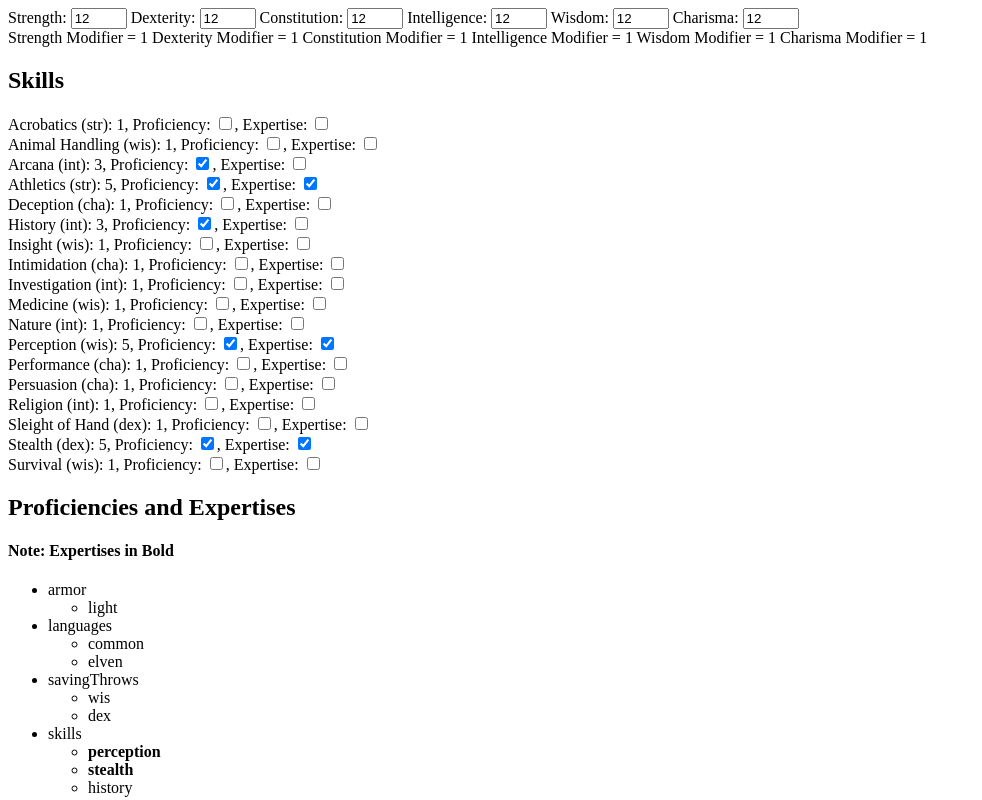
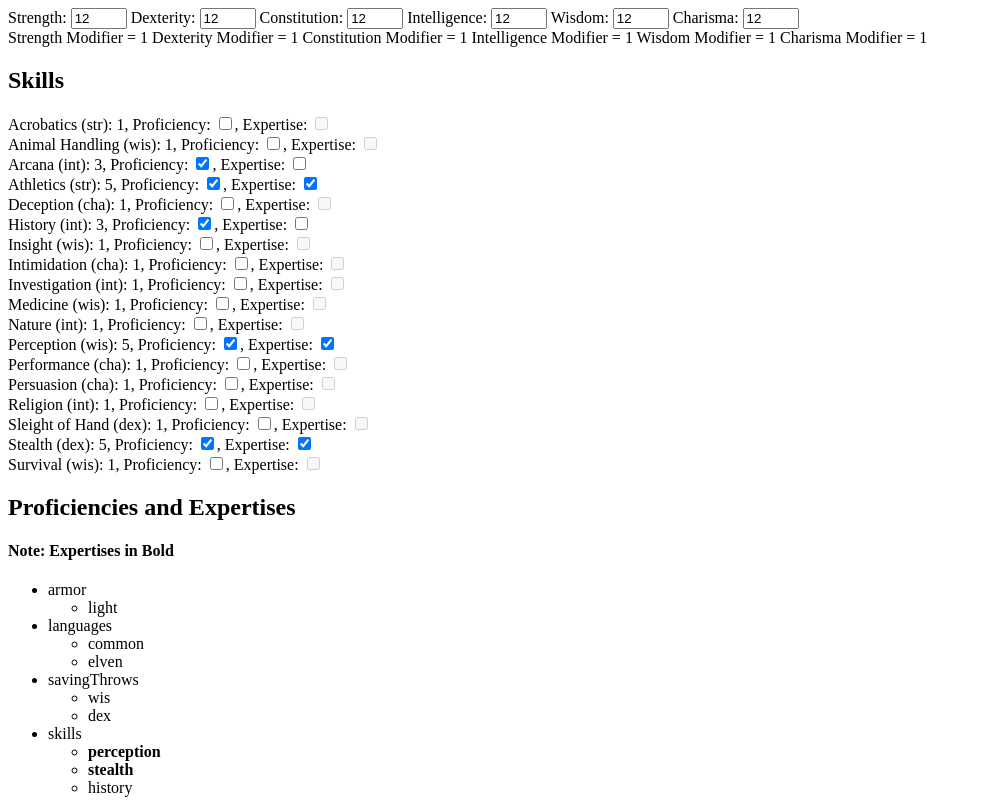
Before and after one commit to cjb3768/TryingAngular, an Angular app in the folder char-sheet-gen/: page / in a window 1280 px wide. Shown: the top 800 px of the page, without its empty margins (0-982 px from the left). Built offline with nearby package versions, Linux system fonts and the light colour scheme.

Commit message:
Convert Skills component to support FormGroups Also now support disabling/enabling expertise checkbox based on status of proficiency checkbox.

```diff
--- a/char-sheet-gen/src/app/skills/skills.component.html
+++ b/char-sheet-gen/src/app/skills/skills.component.html
@@ -2,6 +2,12 @@
 
 <div *ngFor="let skill of skills | keyvalue">
   {{skill.value.printName}} ({{skill.value.ability}}): {{skill.value.modifier}},
-  Proficiency: <input type="checkbox" [formControl]="proficiencyControls[skill.key]" (click)="proficiencyChange(proficiencyControls[skill.key], expertiseControls[skill.key], skill.key)">,
-  Expertise: <input type="checkbox" [formControl]="expertiseControls[skill.key]" (click)="expertiseChange(proficiencyControls[skill.key], expertiseControls[skill.key], skill.key)">
+  <label [formGroup]="this.proficiencyControls" class="prof">
+    <!---Proficiency: <input type="checkbox" formControlName="{{skill.key}}" (click)="proficiencyChange(proficiencyControls.get(skill.key), this.get(expertiseControls).get(skill.key), skill.key)">,--->
+    Proficiency: <input type="checkbox" formControlName="{{skill.key}}" (change)="setProficiency(skill.key)">,
+  </label>
+  <label [formGroup]="this.expertiseControls" class="exp">
+    <!---Expertise: <input type="checkbox" formControlName="{{skill.key}}" (click)="expertiseChange(proficiencyControls[skill.key], expertiseControls[skill.key], skill.key)">--->
+    Expertise: <input type="checkbox" formControlName="{{skill.key}}" (change)="setExpertise(skill.key)">
+  </label>
 </div>
--- a/char-sheet-gen/src/app/skills/skills.component.ts
+++ b/char-sheet-gen/src/app/skills/skills.component.ts
@@ -1,10 +1,9 @@
 import { Component, OnInit } from '@angular/core';
-import { FormControl } from '@angular/forms';
+import { AbstractControl, FormControl, FormGroup } from '@angular/forms';
 
 import { AbilityScoresService } from '../ability-scores.service';
 import { ProficienciesService } from '../proficiencies.service';
 import { SkillList } from '../skill-list';
-import { SkillControlList } from '../skill-control-list';
 
 @Component({
   selector: 'app-skills',
@@ -35,7 +34,7 @@ export class SkillsComponent implements OnInit {
   };
 
   //form controls
-  proficiencyControls: SkillControlList = {
+  proficiencyControls = new FormGroup({
     acrobatics:     new FormControl(this.proficienciesService.hasProficiency('skills','acrobatics')),
     animalHandling: new FormControl(this.proficienciesService.hasProficiency('skills','animalHandling')),
     arcana:         new FormControl(this.proficienciesService.hasProficiency('skills','arcana')),
@@ -54,9 +53,9 @@ export class SkillsComponent implements OnInit {
     sleightOfHand:  new FormControl(this.proficienciesService.hasProficiency('skills','sleightOfHand')),
     stealth:        new FormControl(this.proficienciesService.hasProficiency('skills','stealth')),
     survival:       new FormControl(this.proficienciesService.hasProficiency('skills','survival'))
-  }
+  });
 
-  expertiseControls: SkillControlList = {
+  expertiseControls = new FormGroup({
     acrobatics:     new FormControl(this.proficienciesService.hasExpertise('skills','acrobatics')),
     animalHandling: new FormControl(this.proficienciesService.hasExpertise('skills','animalHandling')),
     arcana:         new FormControl(this.proficienciesService.hasExpertise('skills','arcana')),
@@ -75,12 +74,17 @@ export class SkillsComponent implements OnInit {
     sleightOfHand:  new FormControl(this.proficienciesService.hasExpertise('skills','sleightOfHand')),
     stealth:        new FormControl(this.proficienciesService.hasExpertise('skills','stealth')),
     survival:       new FormControl(this.proficienciesService.hasExpertise('skills','survival'))
-  }
+  });
 
   constructor(private abilityScoresService: AbilityScoresService, private proficienciesService: ProficienciesService) { }
 
   ngOnInit() {
-
+    //disable all expertise controls where the character lacks proficiency
+    for (let s in this.skills){
+      if (!this.proficienciesService.hasProficiency('skills', s)){
+        this.expertiseControls.controls[s].disable();
+      }
+    }
   }
 
   calculateSkillModifier(skillName: string, abilityName: string) : number {
@@ -96,40 +100,57 @@ export class SkillsComponent implements OnInit {
     }
   }
 
-  proficiencyChange(proficiencyControl: FormControl, expertiseControl: FormControl, skillName: string){
+  proficiencyChange(proficiencyControl: AbstractControl, expertiseControl: AbstractControl, skillName: string){
     //handle change in proficiency
-    if (proficiencyControl.value == true){
-      console.log('Unchecking - should remove proficiency and expertise');
+    if (proficiencyControl.value){
+      console.log('Box checked - should add proficiency');
+      //add proficiency
+      console.log(this.proficienciesService.addProficiency('skills', skillName));
+      //reactivate expertiseControl
+      expertiseControl.enable();
+    }
+    else{
+      console.log('Box unchecked - should remove proficiency and expertise');
       //remove proficiency (and expertise, if relevant)
       console.log(this.proficienciesService.removeProficiency('skills', skillName));
       //uncheck expertiseControl
       expertiseControl.setValue(false);
-    }
-    else{
-      console.log('Checking - should add proficiency');
-      //add proficiency
-      console.log(this.proficienciesService.addProficiency('skills', skillName));
+      //deactivate expertiseControl
+      expertiseControl.disable();
     }
 
     //recalculate skill modifier
     this.skills[skillName].modifier = this.calculateSkillModifier(skillName, this.skills[skillName].ability);
   }
 
-  expertiseChange(proficiencyControl: FormControl, expertiseControl: FormControl, skillName: string){
+  expertiseChange(proficiencyControl: AbstractControl, expertiseControl: AbstractControl, skillName: string){
     //handle change in expertise
     if (expertiseControl.value == true){
-      console.log('Unchecking - should remove expertise');
-      //remove expertise
-      console.log(this.proficienciesService.removeExpertise('skills', skillName));
-    }
-    else{
-      console.log('Checking - should add expertise if proficient');
+      console.log('Box checked - should add expertise if proficient');
       //add expertise
       //TODO: fix this to uncheck box if we can't add the proficiency
       console.log(this.proficienciesService.addExpertise('skills', skillName));
+
+    }
+    else{
+      console.log('Box unchecked - should remove expertise');
+      //remove expertise
+      console.log(this.proficienciesService.removeExpertise('skills', skillName));
     }
 
     //recalculate skill modifier
     this.skills[skillName].modifier = this.calculateSkillModifier(skillName, this.skills[skillName].ability);
   }
+
+  setProficiency(proficiencyName: string){
+    this.proficiencyChange(this.proficiencyControls.controls[proficiencyName],
+                          this.expertiseControls.controls[proficiencyName],
+                          proficiencyName);
+  }
+
+  setExpertise(expertiseName: string){
+    this.expertiseChange(this.proficiencyControls.controls[expertiseName],
+                        this.expertiseControls.controls[expertiseName],
+                        expertiseName)
+  }
 }
```
